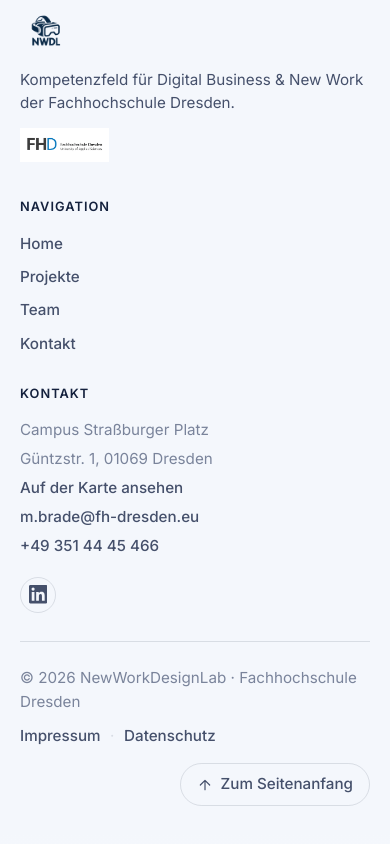
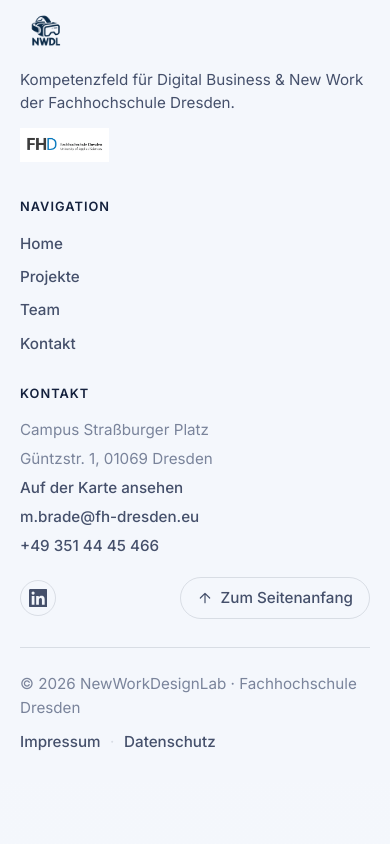
Before and after one commit to NewWorkDesignLab/website, a Next.js app: page / in a window 390 px wide. Shown: the part 5333-6177 px from the top of the page. Built offline with nearby package versions, Linux system fonts and the light colour scheme; a web font is replaced by a local one.

Commit message:
footer button fix

```diff
--- a/src/components/SiteFooter.tsx
+++ b/src/components/SiteFooter.tsx
@@ -36,6 +36,21 @@ export function SiteFooter() {
       ?.scrollTo({ top: 0, behavior: "smooth" });
     window.scrollTo({ top: 0, behavior: "smooth" });
   };
+
+  const renderBackToTop = (variant: string) => (
+    <button
+      type="button"
+      className={`footer-top ${variant}`}
+      onClick={scrollToTop}
+      aria-label={f.backToTop}
+      title={f.backToTop}
+    >
+      <svg viewBox="0 0 24 24" fill="none" stroke="currentColor" strokeWidth="1.8" aria-hidden="true">
+        <path d="M12 19V5M5 12l7-7 7 7" strokeLinecap="round" strokeLinejoin="round" />
+      </svg>
+      <span>{f.backToTop}</span>
+    </button>
+  );
 
   return (
     <footer className="footer">
@@ -89,6 +104,7 @@ export function SiteFooter() {
             <a href={`mailto:${c.email}`}>{c.email}</a>
             <a href={`tel:${phone.replace(/[^+\d]/g, "")}`}>{phone}</a>
           </address>
+          <div className="footer-social-row">
             <a
               className="footer-social"
               href={LINKEDIN_URL}
@@ -100,6 +116,8 @@ export function SiteFooter() {
                 <path d="M20.45 20.45h-3.56v-5.57c0-1.33-.02-3.04-1.85-3.04-1.85 0-2.14 1.45-2.14 2.94v5.67H9.34V9h3.42v1.56h.05c.48-.9 1.64-1.85 3.37-1.85 3.6 0 4.27 2.37 4.27 5.45v6.29zM5.34 7.43a2.07 2.07 0 1 1 0-4.14 2.07 2.07 0 0 1 0 4.14zM7.12 20.45H3.55V9h3.57v11.45zM22.22 0H1.77C.79 0 0 .77 0 1.73v20.54C0 23.23.79 24 1.77 24h20.45c.98 0 1.78-.77 1.78-1.73V1.73C24 .77 23.2 0 22.22 0z" />
               </svg>
             </a>
+            {renderBackToTop("footer-top--social")}
+          </div>
         </div>
       </div>
 
@@ -116,18 +134,7 @@ export function SiteFooter() {
             {t.footerDatenschutz}
           </a>
         </span>
-        <button
-          type="button"
-          className="footer-top"
-          onClick={scrollToTop}
-          aria-label={f.backToTop}
-          title={f.backToTop}
-        >
-          <svg viewBox="0 0 24 24" fill="none" stroke="currentColor" strokeWidth="1.8" aria-hidden="true">
-            <path d="M12 19V5M5 12l7-7 7 7" strokeLinecap="round" strokeLinejoin="round" />
-          </svg>
-          <span>{f.backToTop}</span>
-        </button>
+        {renderBackToTop("footer-top--bar")}
       </div>
     </footer>
   );
--- a/src/styles/globals.css
+++ b/src/styles/globals.css
@@ -388,16 +388,28 @@ button {
   line-height: 1.5;
 }
 
+.footer-social-row {
+  display: flex;
+  align-items: center;
+  gap: 0.75rem;
+  margin-top: 0.6rem;
+}
+
 .footer-social {
   display: inline-flex;
   align-items: center;
   justify-content: center;
   width: 2.25rem;
   height: 2.25rem;
-  margin-top: 0.6rem;
   border-radius: 999px;
   border: 1px solid var(--border);
   color: var(--ink-soft);
+}
+
+/* Back-to-top pill next to LinkedIn — desktop keeps the copy in the bottom
+   bar, so this one is hidden until the mobile breakpoint. */
+.footer-top--social {
+  display: none;
 }
 
 .footer-social svg {
@@ -2642,11 +2654,14 @@ a.partner-card:hover {
     margin-right: 0;
     flex-basis: 100%;
   }
-  /* Push the back-to-top pill to the far end of the legal row and give it a
-     touch of vertical room so it isn't cramped against the legal links. */
-  .footer-top {
+  /* On mobile the back-to-top pill lives next to the LinkedIn button (see
+     .footer-social-row); the copy of it in the bottom bar is hidden. */
+  .footer-top--bar {
+    display: none;
+  }
+  .footer-top--social {
+    display: inline-flex;
     margin-left: auto;
-    margin-top: 0.35rem;
     padding: 0.5rem 1rem;
   }
 
```
Also changed, not shown: 1 other file (tests, documents, lock files or other folders). Lines whose indentation alone changed are shown as unchanged.
